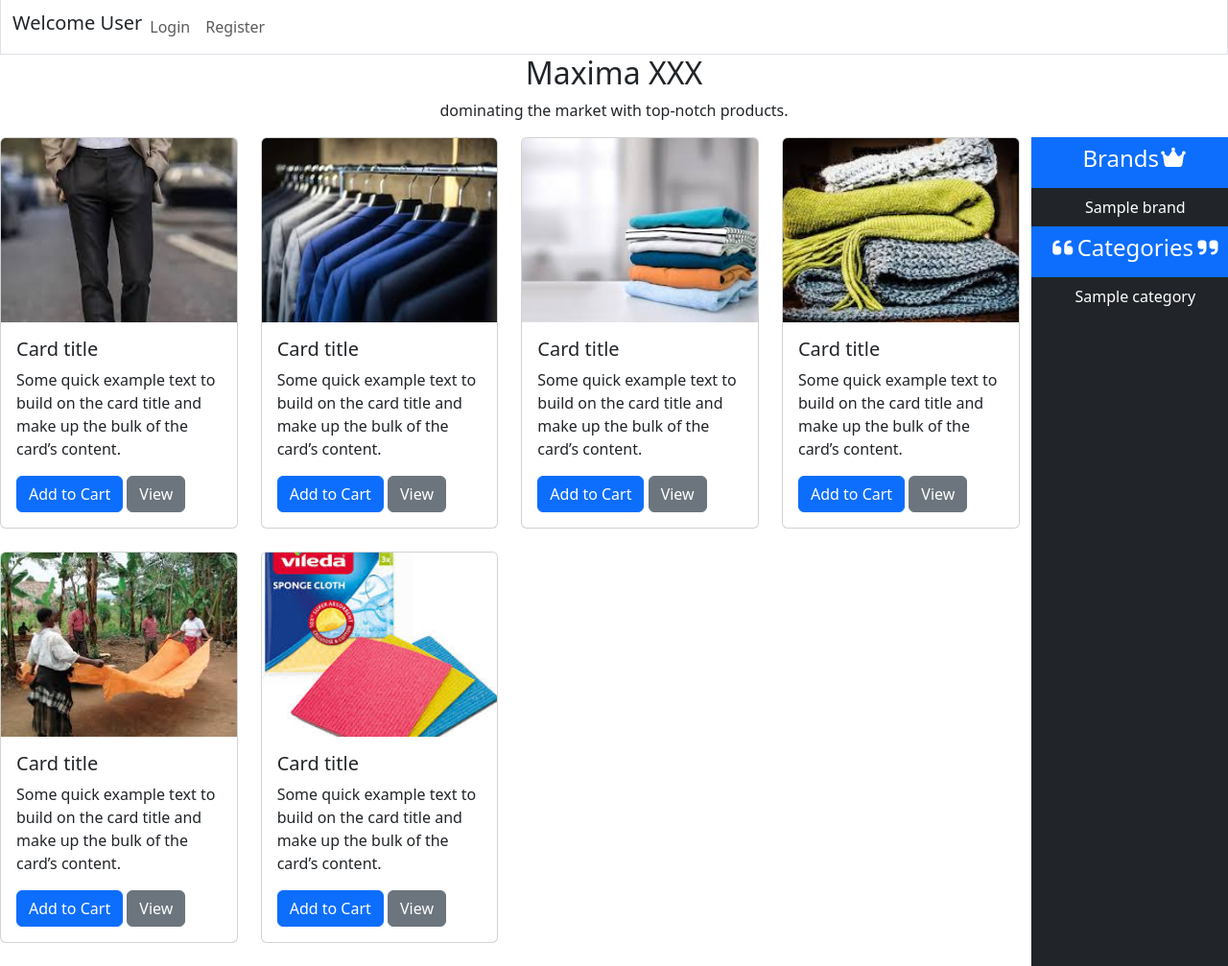
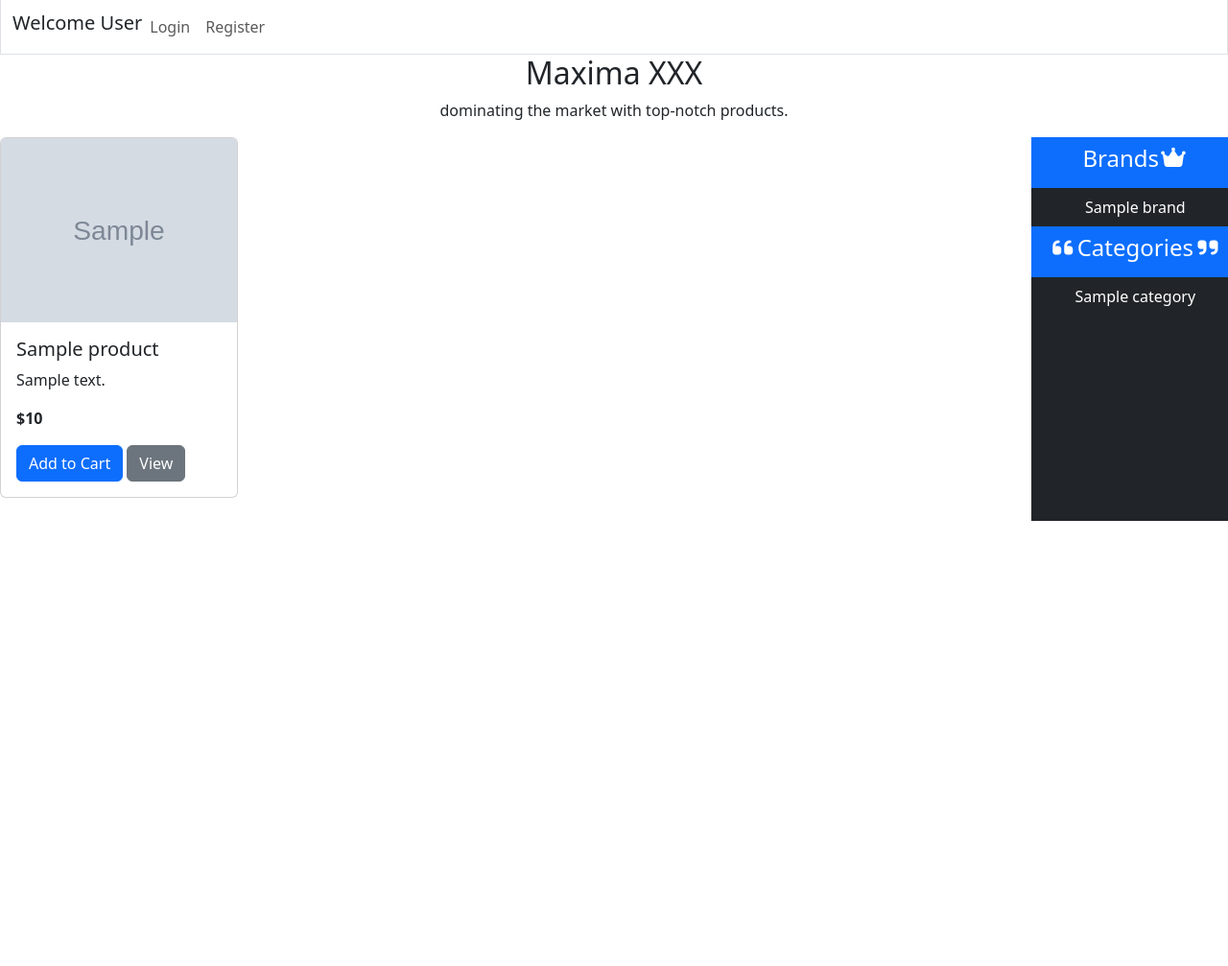
Before and after one commit to Alisher7172/e-commerce-with-php-mysql, a PHP site: page / in a window 1280 px wide. Shown: the part 69-1076 px from the top of the page at 96% size. After the commit the page ends 612 px from the top, so only its background shows below. Run offline with PHP 8.4, Linux system fonts and the light colour scheme; tables that the repository leaves empty or names only in its code hold one stand-in row (values such as "Sample post"); grey boxes marked "Sample" are stand-in pictures; some libraries are stand-ins or nearby versions.

Commit message:
now producsts are added dynamiclly from datase

```diff
--- a/index.php
+++ b/index.php
@@ -74,73 +74,34 @@ include('./includes/database.php');
         <div class="col-md-10">
             <!-- nested row so .col-md-3 children behave correctly -->
             <div class="row">
-                <div class="col-md-3 mb-4">
-                    <div class="card h-100">
-                        <img src="../images/product1.jpg" class="card-img-top" alt="...">
-                        <div class="card-body">
-                            <h5 class="card-title">Card title</h5>
-                            <p class="card-text">Some quick example text to build on the card title and make up the bulk of the card’s content.</p>
-                            <a href="#" class="btn btn-primary">Add to Cart</a>
-                            <a href="#" class="btn btn-secondary">View</a>
-                        </div>
+    <!-- fetching products -->
+<?php
+    $select_query = "SELECT * FROM `products` order by rand() LIMIT 0,12";
+    $result_query = mysqli_query($dbcon, $select_query);
+    while ($row = mysqli_fetch_assoc($result_query)) {
+        $product_id = htmlspecialchars($row['product_id']);
+        $product_title = htmlspecialchars($row['product_title']);
+        $product_description = htmlspecialchars($row['product_description']);
+        $product_image1 = htmlspecialchars($row['product_image1']);
+        $product_price = htmlspecialchars($row['product_price']);
+        echo "<div class='col-md-3 mb-4'>
+                <div class='card h-100'>
+                    <img src='Admin/product_images/$product_image1' class='card-img-top' alt='{$product_title}'>
+                    <div class='card-body'>
+                        <h5 class='card-title'>{$product_title}</h5>
+                        <p class='card-text'>{$product_description}</p>
+                        <p class='card-text'><strong>\${$product_price}</strong></p>
+                        <a href='#' class='btn btn-primary'>Add to Cart</a>
+                        <a href='#' class='btn btn-secondary'>View</a>
                     </div>
                 </div>
-                <div class="col-md-3 mb-4">
-                    <div class="card h-100">
-                        <img src="../images/product2.jpg" class="card-img-top" alt="...">
-                        <div class="card-body">
-                            <h5 class="card-title">Card title</h5>
-                            <p class="card-text">Some quick example text to build on the card title and make up the bulk of the card’s content.</p>
-                            <a href="#" class="btn btn-primary">Add to Cart</a>
-                            <a href="#" class="btn btn-secondary">View</a>
-                        </div>
-                    </div>
-                </div>
-                <div class="col-md-3 mb-4">
-                    <div class="card h-100">
-                        <img src="../images/product3.jpg" class="card-img-top" alt="...">
-                        <div class="card-body">
-                            <h5 class="card-title">Card title</h5>
-                            <p class="card-text">Some quick example text to build on the card title and make up the bulk of the card’s content.</p>
-                            <a href="#" class="btn btn-primary">Add to Cart</a>
-                            <a href="#" class="btn btn-secondary">View</a>
-                        </div>
-                    </div>
-                </div>
-                <div class="col-md-3 mb-4">
-                    <div class="card h-100">
-                        <img src="../images/product5.jpg" class="card-img-top" alt="...">
-                        <div class="card-body">
-                            <h5 class="card-title">Card title</h5>
-                            <p class="card-text">Some quick example text to build on the card title and make up the bulk of the card’s content.</p>
-                            <a href="#" class="btn btn-primary">Add to Cart</a>
-                            <a href="#" class="btn btn-secondary">View</a>
-                        </div>
-                    </div>
-                </div>
-                <div class="col-md-3 mb-4">
-                    <div class="card h-100">
-                        <img src="../images/product4.jpg" class="card-img-top" alt="...">
-                        <div class="card-body">
-                            <h5 class="card-title">Card title</h5>
-                            <p class="card-text">Some quick example text to build on the card title and make up the bulk of the card’s content.</p>
-                            <a href="#" class="btn btn-primary">Add to Cart</a>
-                            <a href="#" class="btn btn-secondary">View</a>
-                        </div>
-                    </div>
-                </div>
-                <div class="col-md-3 mb-4">
-                    <div class="card h-100">
-                        <img src="../images/product6.jpg" class="card-img-top" alt="...">
-                        <div class="card-body">
-                            <h5 class="card-title">Card title</h5>
-                            <p class="card-text">Some quick example text to build on the card title and make up the bulk of the card’s content.</p>
-                            <a href="#" class="btn btn-primary">Add to Cart</a>
-                            <a href="#" class="btn btn-secondary">View</a>
-                        </div>
-                    </div>
-                </div>
+              </div>";
+    }
+?>
+
+                <!-- row end -->
             </div>
+        <!-- col end -->
         </div>
         <!-- sidenav: 2/12 columns (sibling to the main col) -->
         <div class="col-md-2 bg-dark p-0">
```
Also changed, not shown: Admin/insert_category.php (+13 -7 lines), Admin/insert_product.php (+19 -18 lines), Admin/product_images/Screenshot 2025-11-03 175510.png (added), Admin/product_images/Screenshot 2025-11-03 185926.png (added).
